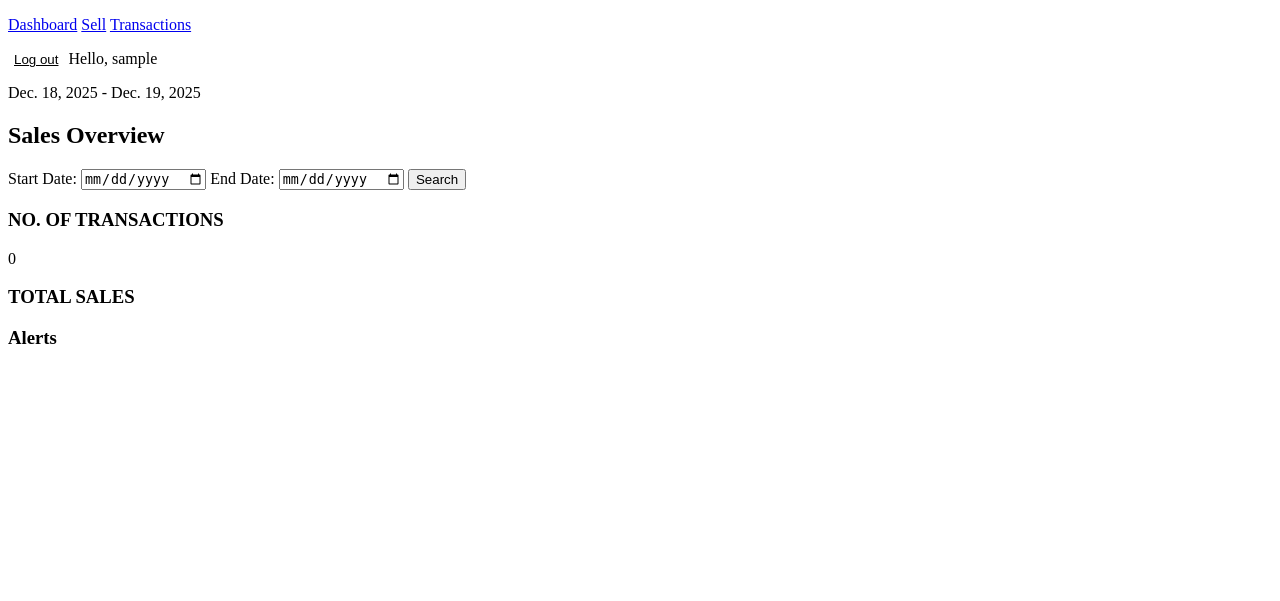
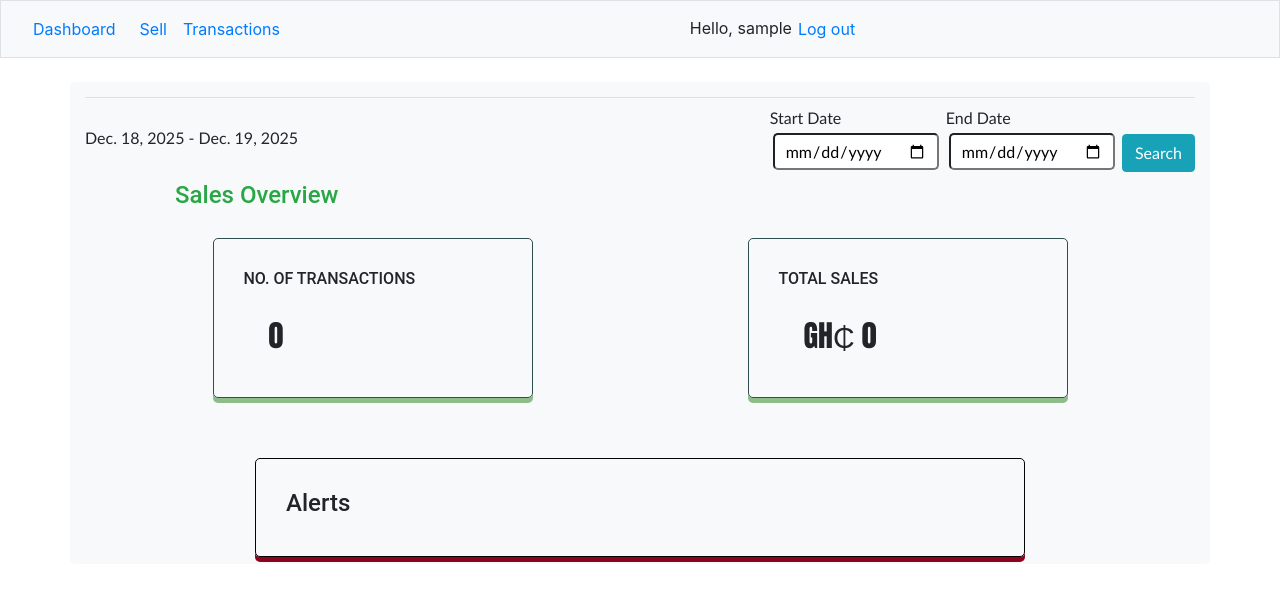
Before and after one commit to ayubasherifdeen/Inventory_app, a Django app: page / in a window 1280 px wide. Shown: the top 601 px of the page. Run offline with Django 5.2, Linux system fonts and the light colour scheme; the visitor is signed in with stand-in values (Sample User, id 1); data that the repository does not hold is empty; some libraries are stand-ins or nearby versions.

Commit message:
low stock alert and dashboard styling

```diff
--- /dev/null
+++ b/keep_inventory/static/css/style.css
@@ -0,0 +1,69 @@
+.page{
+
+    border-radius: 5px;
+    padding:7px;
+}
+
+
+th{
+    background-color: #FFFFC5;
+}
+
+.dashboard-records{
+    display:flex;
+    justify-content: space-around;
+    flex-wrap: wrap;
+    padding:20px;
+    margin-bottom: 40px;
+}
+
+.ind-records{
+    height:160px;
+    width:320px;
+    border:	#2F4F4F solid 1px;
+    border-radius: 5px;
+    box-shadow: 0px 5px #8FBC8B;
+    padding:30px;
+}
+
+.number{
+    margin:25px;
+    font-family: Impact, Haettenschweiler, 'Arial Narrow Bold', sans-serif;
+    font-size:30px;
+}
+
+.contain-alerts{
+
+    width:770px;
+    margin:auto;
+    border:	#030505 solid 1px;
+    border-radius: 5px;
+    box-shadow: 0px 5px #8D021F;
+    padding:30px;
+}
+
+.date{
+    display:flex;
+    justify-content: space-between;
+    font-family: 'Gill Sans', 'Gill Sans MT', Calibri, 'Trebuchet MS', sans-serif;
+}
+
+.select-date{
+    display:block;
+    height:37px;
+    padding:10px;
+    border-radius: 5px;
+    margin:3px;
+}
+
+h1,h2,h3,h4,h5,h6{
+    font-family: roboto;
+}
+
+.hover:hover{
+    padding:10px;
+    background-color:#4B9CD3;
+    border-radius: 5px;
+    color:white
+
+}
--- a/keep_inventory/templates/keep_inventory/base.html
+++ b/keep_inventory/templates/keep_inventory/base.html
@@ -1,34 +1,72 @@
-
+{% load bootstrap4 %}
+ {% load static %}
 <!Doctype html>
 <html lang="en">
+
 <head>
+
     <meta charset="=utf-8">
     <meta name="viewport" content="width=device-width, initial-scale=1, shrink-to-fit=no">
     <title>Home</title>
+    <link rel="stylesheet" href="{% static 'css/style.css' %}">
+    {% bootstrap_css %}
+    {% bootstrap_javascript jquery='full' %}
 </head>
 
 <body>
-        <p>
-            <a href="{% url 'keep_inventory:index' %}">Dashboard</a>
-            <a href="{% url 'keep_inventory:sell' %}">Sell</a>
-            <a href="{% url 'keep_inventory:search_transaction_per_date' %}">Transactions</a>
+    <nav class="navbar navbar-expand-md navbar-light bg-light mb-4 border">
+        <a href="{% url 'keep_inventory:index' %}" class="nav-link hover">Dashboard</a>
+
+        <button class="navbar-toggler" type="button" data-toggle="collapse" data-target="#navbarCollapse"
+            aria-controls="navbarCollapse" aria-expanded="false" aria-label="Toggle navigation">
+            <span class="navbar-toggler-icon"></span>
+        </button>
+        <div class="collapse navbar-collapse" id="navbarCollapse">
+            <ul class="navbar-nav mr-auto">
+
+                <li class="nav-item">
+                    <a href="{% url 'keep_inventory:sell' %}" class="nav-link text-primary hover">Sell</a>
+                </li>
+                <li class="nav-item">
+                    <a href="{% url 'keep_inventory:search_transaction_per_date' %}"
+                        class="nav-link text-primary hover">Transactions</a>
+                </li>
+            </ul>
+
+            <ul class="navbar-nav mr-auto" style="float:right;">
+
+                <li class="nav-item">
+                    {% if user.is_authenticated %}
+                    Hello, {{ user.username }}
+                </li>
+                <li class="nav-item">
                     <form action="{% url 'users:logout' %}" method="post" style="display:inline;">
                         {% csrf_token %}
-                    <button type="submit"style="background:none; border:none; text-decoration:underline; cursor:pointer;">
+                        <button type="submit"
+                            style="background:none; border:none; text-decoration:none; cursor:pointer;"
+                            class="navbar-link text-primary hover">
                             Log out
                         </button>
                     </form>
+                </li>
+                {% else %}
+                <li class="nav-item"><a href="{% url 'users:register' %}" class="nav-link text-primary hover">Register</a></li>
+                <li class="nav-item"><a href="{% url 'users:login' %}" class="nav-link text-primary hover">Log in</a></li>
+                {% endif %}
+            </ul>
+        </div>
+    </nav>
 
+    <main role="main" class="container page bg-light">
 
-            {% if user.is_authenticated %}
-                Hello, {{ user.username }}
-            {% else %}
-                <a href="{% url 'users:register' %}">Register</a>
-                <a href="{% url 'users:login' %}">Log in</a>
-            {% endif %}
-        </p>
+        <div class="pb-2 mb-2 border-bottom" >
+            {% block page_header %}{% endblock page_header %}
+        </div>
 
+        <div>
             {% block content %}{% endblock content %}
+        </div>
+    </main>
 
 </body>
 
--- a/keep_inventory/templates/keep_inventory/index.html
+++ b/keep_inventory/templates/keep_inventory/index.html
@@ -1,45 +1,48 @@
 {% extends "keep_inventory/base.html" %}
 
 {% block content %}
-
-<p>{{ start_date }} - {{ end_date }}</p>
-
-<h2>Sales Overview</h2>
-<div>
+<div class="date">
+    <p style="margin-top:20px;">{{ start_date }} - {{ end_date }}</p>
     <form method="get" action="{% url  'keep_inventory:search_sales_per_date' %}">
         <label for="start_date">
-            Start Date:
-            <input type="date" id="start_date" name="start_date" required>
+            Start Date
+            <input type="date" id="start_date" name="start_date" required class="select-date">
         </label>
         <label for="end_date">
-            End Date:
-            <input type="date" id="end_date" name="end_date" required>
+            End Date
+            <input type="date" id="end_date" name="end_date" required class="select-date">
         </label>
-        <button type="submit" name = "date">Search</button>
+        <button type="submit" name = "date" class="btn btn-info">Search</button>
     </form>
 </div>
-<div>
-    <div>
-        <h3>NO. OF TRANSACTIONS</h3>
+    <h4 class="text-success" style="margin-left: 90px;">Sales Overview</h4>
+<div class="dashboard-records">
+    <div class="ind-records">
+        <h6>NO. OF TRANSACTIONS</h6>
         {% if sales_count != None %}
-            <p>{{ sales_count }}</p>
+            <p class="number">{{ sales_count }}</p>
         {% endif %}
 
     </div>
-    <div>
-        <h3>TOTAL SALES</h3>
+    <div class="ind-records">
+        <h6>TOTAL SALES</h6>
         {% if total_sales != None %}
-            <p>GH₵{{ total_sales }}</p>
+            <p class="number">GH₵ {{ total_sales }}</p>
         {% endif %}
     </div>
 
 </div>
-<div>
-    <h3>Alerts</h3>
+
+
+<div class="contain-alerts">
+    <h4>Alerts</h4>
+
     {% if low_stock %}
         {% for stock in low_stock %}
-    <p>
-        only <b>{{ stock.total_stock }}</b> of <b>{{ stock.product_name }}</b> remains
+    <p class="alert alert-danger alert-dismissible fade show">
+        <button type="button" class="close" data-dismiss="alert">&times;</button>
+        <strong>Danger!!! </strong>only <strong>{{ stock.total_stock }}</strong> of <strong>{{ stock.product_name }}</strong> remains
+
     </p>
         {% endfor %}
     {% endif %}
--- a/keep_inventory/templates/keep_inventory/transactions.html
+++ b/keep_inventory/templates/keep_inventory/transactions.html
@@ -11,7 +11,7 @@
             End Date:
             <input type="date" id="end_date_tr" name="end_date_tr" required>
         </label>
-        <button type="submit" name = "date">Search</button>
+        <button type="submit" name = "date" class="btn btn-info">Search</button>
     </form>
 </div>
 <div>
@@ -19,7 +19,7 @@
 </div>
 
 <div>
-<table>
+<table class="table-hover table-bordered table">
     <tr>
         <th>Date</th>
         <th>Total Amount</th>
--- a/keep_inventory/views.py
+++ b/keep_inventory/views.py
@@ -11,6 +11,7 @@ from datetime import timedelta, date, datetime
 
 
 # Create your views here.
+@login_required
 def index(request):
     """Home page – automatically loads today's sales."""
 
@@ -40,7 +41,7 @@ def index(request):
     start_date = request.session.pop('start_date', today)
     end_date = request.session.pop('end_date', tomorrow)
     sales_count = request.session.pop('sales_count', sales_count)
-    total_sales = request.session.pop('total_sales', total_sales)
+    total_sales = request.session.pop('total_sales', 0)
 
     return render(request, 'keep_inventory/index.html', {
         'sales_count': sales_count,
```
Also changed, not shown: Inventory/settings.py (+8 -0 lines), keep_inventory/templates/keep_inventory/sell.html (+6 -6 lines), users/templates/registration/login.html (+11 -7 lines), users/templates/registration/register.html (+7 -2 lines). Lines whose indentation alone changed are shown as unchanged.
